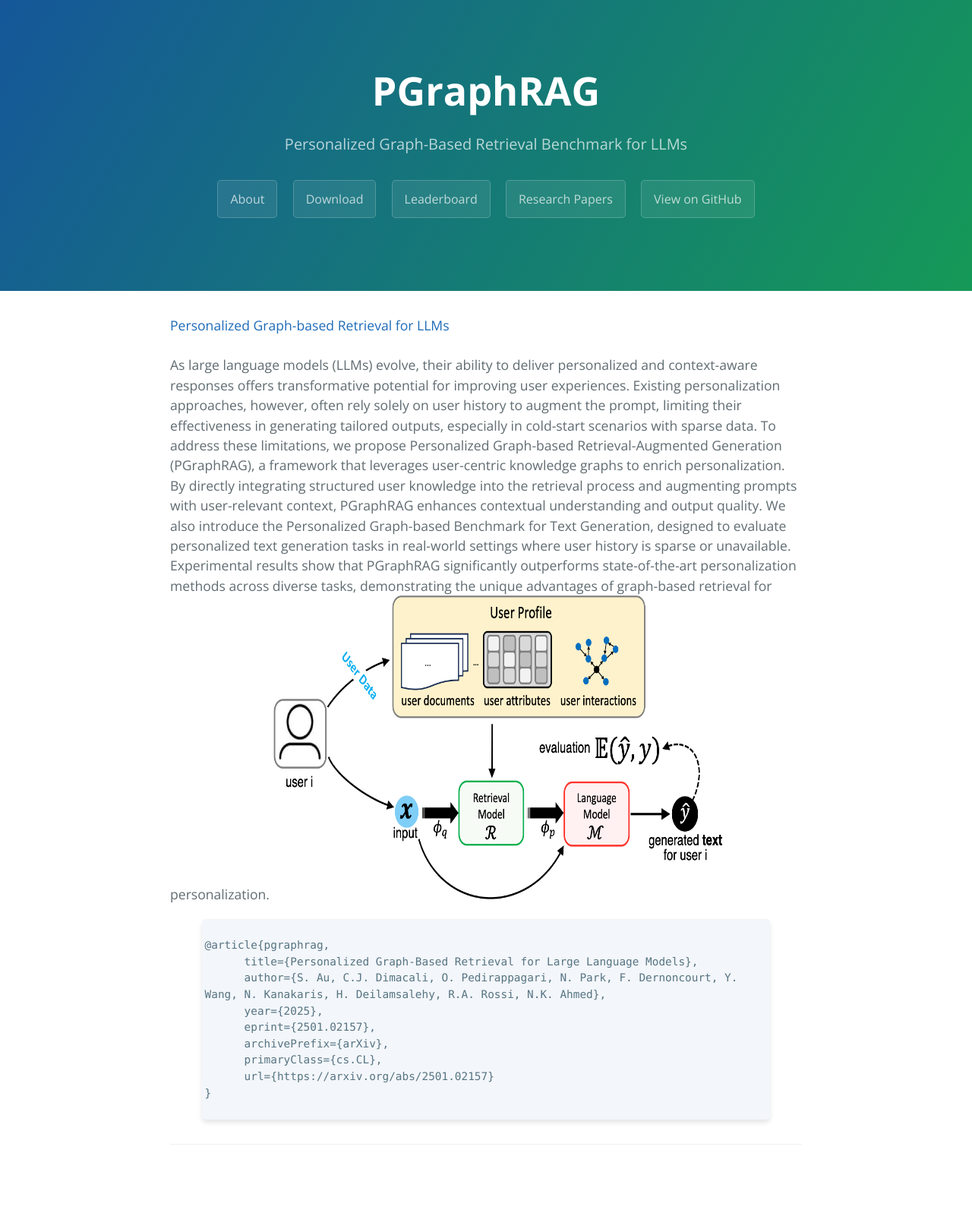
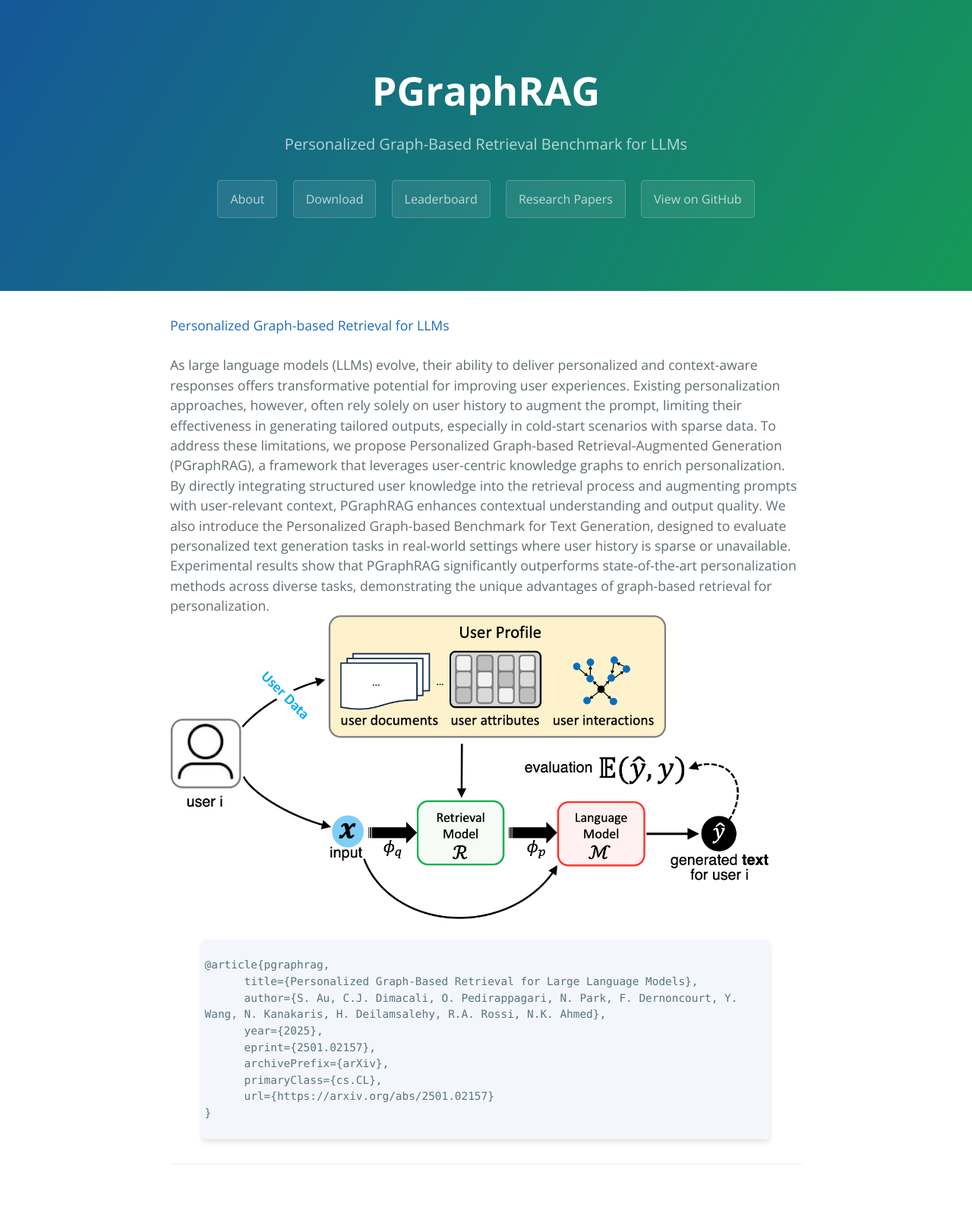
Before and after one commit to PGraphRAG-benchmark/PGraphRAG-benchmark.github.io, a Jekyll site: the page built from related-papers.html, in a window 1280 px wide. Shown: the whole page at 76% size. Built offline with Jekyll 4.4.1, drawn with Linux system fonts in a browser that asks for light colours; before the commit the page ends 1571 px from its top, so only the background shows below that.

Commit message:
Update related-papers.html

```diff
--- a/related-papers.html
+++ b/related-papers.html
@@ -9,7 +9,7 @@ permalink: papers
 
 As large language models (LLMs) evolve, their ability to deliver personalized and context-aware responses offers transformative potential for improving user experiences. Existing personalization approaches, however, often rely solely on user history to augment the prompt, limiting their effectiveness in generating tailored outputs, especially in cold-start scenarios with sparse data. To address these limitations, we propose Personalized Graph-based Retrieval-Augmented Generation (PGraphRAG), a framework that leverages user-centric knowledge graphs to enrich personalization. By directly integrating structured user knowledge into the retrieval process and augmenting prompts with user-relevant context, PGraphRAG enhances contextual understanding and output quality. We also introduce the Personalized Graph-based Benchmark for Text Generation, designed to evaluate personalized text generation tasks in real-world settings where user history is sparse or unavailable. Experimental results show that PGraphRAG significantly outperforms state-of-the-art personalization methods across diverse tasks, demonstrating the unique advantages of graph-based retrieval for personalization.
 
-<img src="pgraphrag-fig.png" alt="" width="600" height="400">
+<img src="pgraphrag-fig.png" alt="" width="800" height="400">
 
    <code>
 @article{pgraphrag,
```
